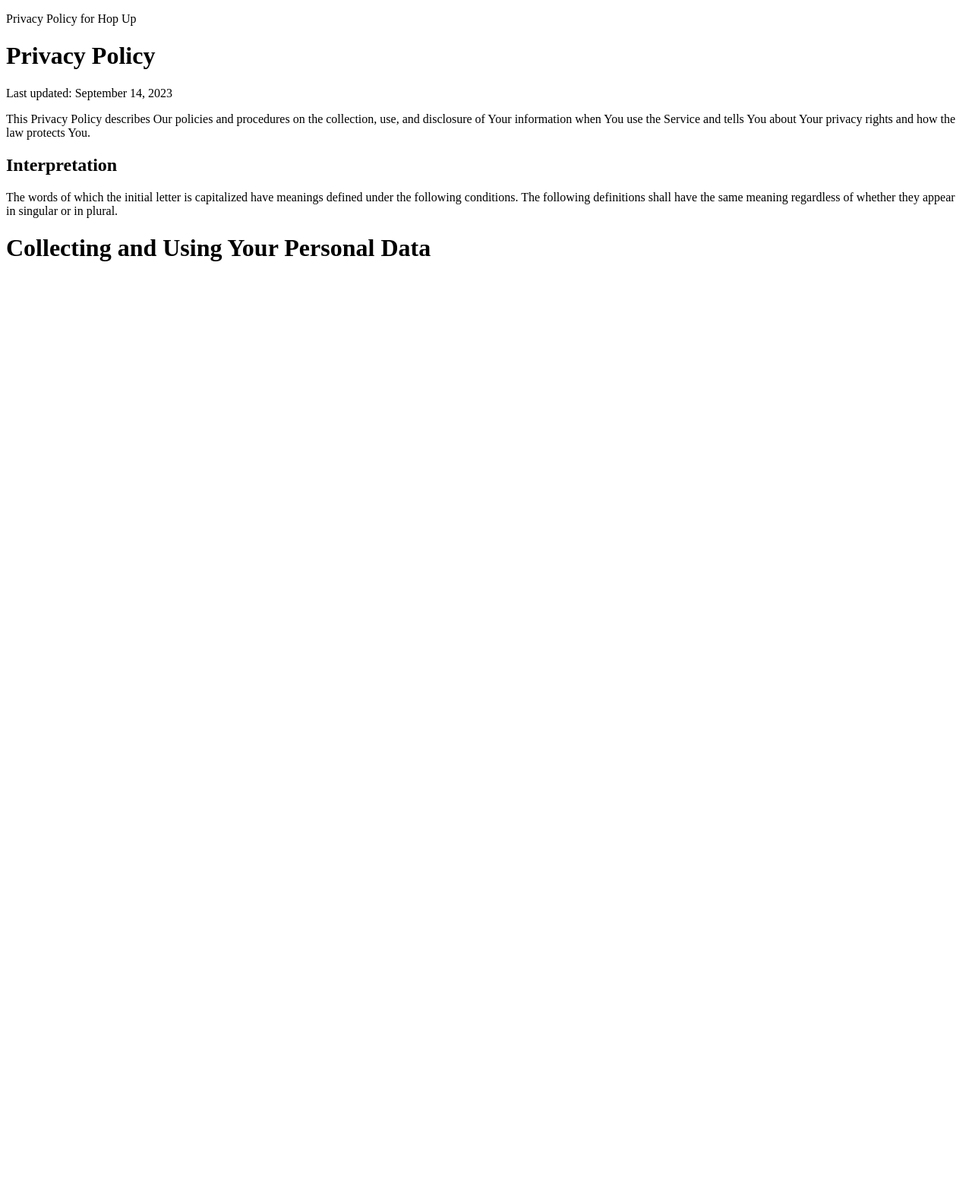
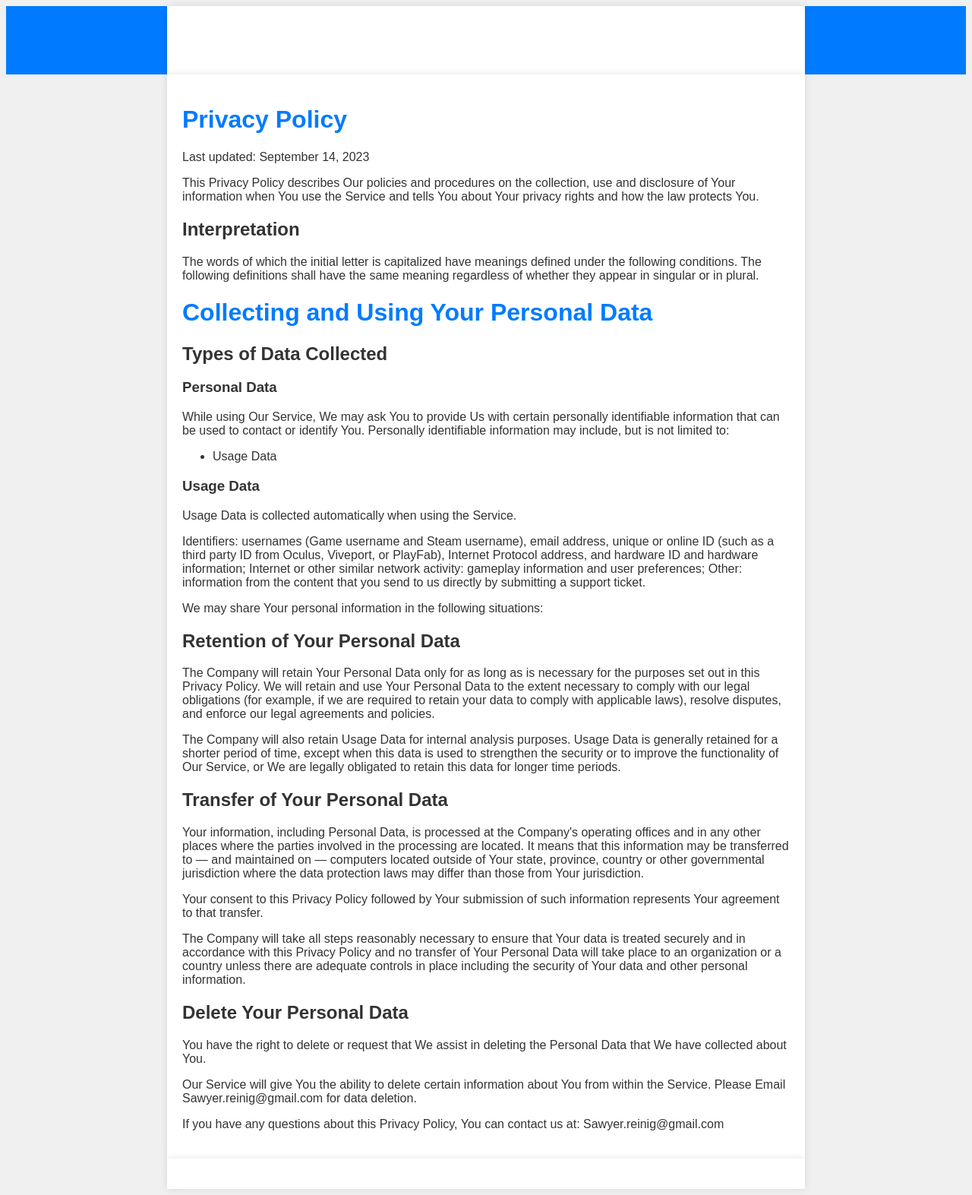
Before and after one commit to SawyerReinig/HopUp, a plain HTML site: page index.html in a window 1280 px wide. Shown: the whole page at 76% size. Before the commit the page ends 800 px from the top, so only its background shows below. Drawn offline with Linux system fonts and the light colour scheme.

Commit message:
pricacy policy 1.0

```diff
--- a/index.html
+++ b/index.html
@@ -1,19 +1,19 @@
 <!DOCTYPE html>
 <html lang="en">
 <head>
+    <title>Privacy Policy for Hop Up - PrivacyPolicies.com</title>
     <meta charset="utf-8">
     <meta http-equiv="X-UA-Compatible" content="IE=edge,chrome=1">
     <meta name="viewport" content="width=device-width, initial-scale=1">
-    <title>Privacy Policy for Hop Up - PrivacyPolicies.com</title>
-    <link rel="stylesheet" type="text/css" href="/public/livelink/css/livelink.css">
-    <meta name="robots" content="noindex">
-    <meta property="og:title" content="Privacy Policy for Hop Up - PrivacyPolicies.com">
-    <meta property="og:image" content="https://www.privacypolicies.com/public/images/meta_og_image_livelink.png">
-    <meta property="og:image:width" content="1280">
-    <meta property="og:image:height" content="720">
-    <meta property="og:url" content="https://www.privacypolicies.com/live/e708cd25-f0e4-4ca3-b968-4c4012274a86">
-    <meta property="og:site_name" content="PrivacyPolicies.com">
-    <link rel="canonical" href="https://www.privacypolicies.com/live/e708cd25-f0e4-4ca3-b968-4c4012274a86">
+    <link rel="stylesheet" type="text/css" href="/public/livelink/css/livelink.css" />
+    <meta name="robots" content="noindex" />
+    <meta property="og:title" content="Privacy Policy for Hop Up - PrivacyPolicies.com" />
+    <meta property="og:image" content="https://www.privacypolicies.com/public/images/meta_og_image_livelink.png" />
+    <meta property="og:image:width" content="1280" />
+    <meta property="og:image:height" content="720" />
+    <meta property="og:url" content="https://www.privacypolicies.com/live/e708cd25-f0e4-4ca3-b968-4c4012274a86" />
+    <meta property="og:site_name" content="PrivacyPolicies.com" />
+    <link rel="canonical" href="https://www.privacypolicies.com/live/e708cd25-f0e4-4ca3-b968-4c4012274a86" />
     <script async src="https://www.googletagmanager.com/gtag/js?id=G-9D331S5YCM"></script>
     <script>
         window.dataLayer = window.dataLayer || [];
@@ -21,6 +21,33 @@
         gtag('js', new Date());
         gtag('config', 'G-9D331S5YCM');
     </script>
+    <style>
+        /* Add your custom styles here */
+        body {
+            font-family: Arial, sans-serif;
+            background-color: #f0f0f0;
+            color: #333;
+        }
+
+        .header {
+            background-color: #007bff;
+            color: #fff;
+        }
+
+        .container {
+            max-width: 800px;
+            margin: 0 auto;
+            padding: 20px;
+            background-color: #fff;
+            box-shadow: 0px 0px 10px rgba(0, 0, 0, 0.1);
+        }
+
+        h1 {
+            color: #007bff;
+        }
+
+        /* Add more styles as needed */
+    </style>
 </head>
 <body>
 <div class="page">
@@ -34,24 +61,51 @@
 <div class="tab-content translations-content-item en visible" id="en">
 <h1>Privacy Policy</h1>
 <p>Last updated: September 14, 2023</p>
-                <p>This Privacy Policy describes Our policies and procedures on the collection, use, and disclosure of Your information when You use the Service and tells You about Your privacy rights and how the law protects You.</p>
-                <!-- More content goes here -->
-                <!-- Add your content in a structured way -->
+<p>This Privacy Policy describes Our policies and procedures on the collection, use and disclosure of Your information when You use the Service and tells You about Your privacy rights and how the law protects You.</p>
 <h2>Interpretation</h2>
 <p>The words of which the initial letter is capitalized have meanings defined under the following conditions. The following definitions shall have the same meaning regardless of whether they appear in singular or in plural.</p>
-                <!-- More content goes here -->
+</li>
+</ul>
 <h1>Collecting and Using Your Personal Data</h1>
-                <!-- More content goes here -->
+<h2>Types of Data Collected</h2>
+<h3>Personal Data</h3>
+<p>While using Our Service, We may ask You to provide Us with certain personally identifiable information that can be used to contact or identify You. Personally identifiable information may include, but is not limited to:</p>
+<ul>
+<li>Usage Data</li>
+</ul>
+<h3>Usage Data</h3>
+<p>Usage Data is collected automatically when using the Service.</p>
+<p>Identifiers: usernames (Game username and Steam username), email address, unique or online ID (such as a third party ID from Oculus, Viveport, or PlayFab), Internet Protocol address, and hardware ID and hardware information;
+    Internet or other similar network activity: gameplay information and user preferences;
+    Other: information from the content that you send to us directly by submitting a support ticket.</p>
+<p>We may share Your personal information in the following situations:</p>
+
+<h2>Retention of Your Personal Data</h2>
+<p>The Company will retain Your Personal Data only for as long as is necessary for the purposes set out in this Privacy Policy. We will retain and use Your Personal Data to the extent necessary to comply with our legal obligations (for example, if we are required to retain your data to comply with applicable laws), resolve disputes, and enforce our legal agreements and policies.</p>
+<p>The Company will also retain Usage Data for internal analysis purposes. Usage Data is generally retained for a shorter period of time, except when this data is used to strengthen the security or to improve the functionality of Our Service, or We are legally obligated to retain this data for longer time periods.</p>
+<h2>Transfer of Your Personal Data</h2>
+<p>Your information, including Personal Data, is processed at the Company's operating offices and in any other places where the parties involved in the processing are located. It means that this information may be transferred to — and maintained on — computers located outside of Your state, province, country or other governmental jurisdiction where the data protection laws may differ than those from Your jurisdiction.</p>
+<p>Your consent to this Privacy Policy followed by Your submission of such information represents Your agreement to that transfer.</p>
+<p>The Company will take all steps reasonably necessary to ensure that Your data is treated securely and in accordance with this Privacy Policy and no transfer of Your Personal Data will take place to an organization or a country unless there are adequate controls in place including the security of Your data and other personal information.</p>
+<h2>Delete Your Personal Data</h2>
+<p>You have the right to delete or request that We assist in deleting the Personal Data that We have collected about You.</p>
+<p>Our Service will give You the ability to delete certain information about You from within the Service. Please Email Sawyer.reinig@gmail.com for data deletion. </p>
+
+
+<p>If you have any questions about this Privacy Policy, You can contact us at: Sawyer.reinig@gmail.com</p>
+
 </div>
 </div>
 </div>
+
 <div class="footer">
 <div class="container">
-            <!-- Footer content goes here -->
 </div>
 </div>
 </div>
-<script data-cfasync="false" src="/cdn-cgi/scripts/5c5dd728/cloudflare-static/email-decode.min.js"></script>
-<!-- JavaScript and scripts go here -->
-</body>
-</html>
+<script data-cfasync="false" src="/cdn-cgi/scripts/5c5dd728/cloudflare-static/email-decode.min.js"></script><script type="text/javascript">
+    const tabLinks = Array.from(document.querySelectorAll(".tab-link"));
+    const tabContents = document.querySelectorAll(".tab-content");
+
+    tabLinks.forEach(function(tabLink) {
+        tabLink.addEventListener("click", toggleTab);
```
Lines whose indentation alone changed are shown as unchanged.
